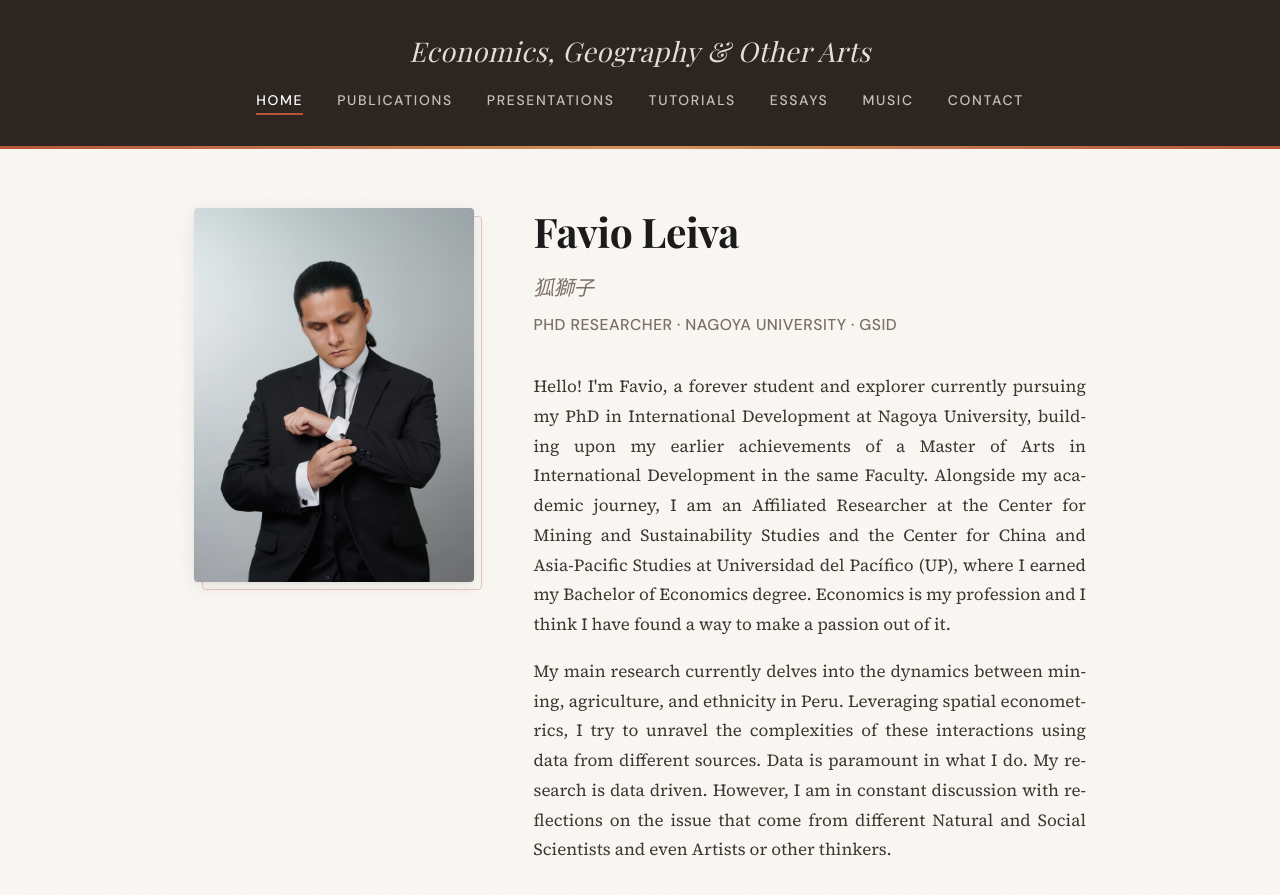
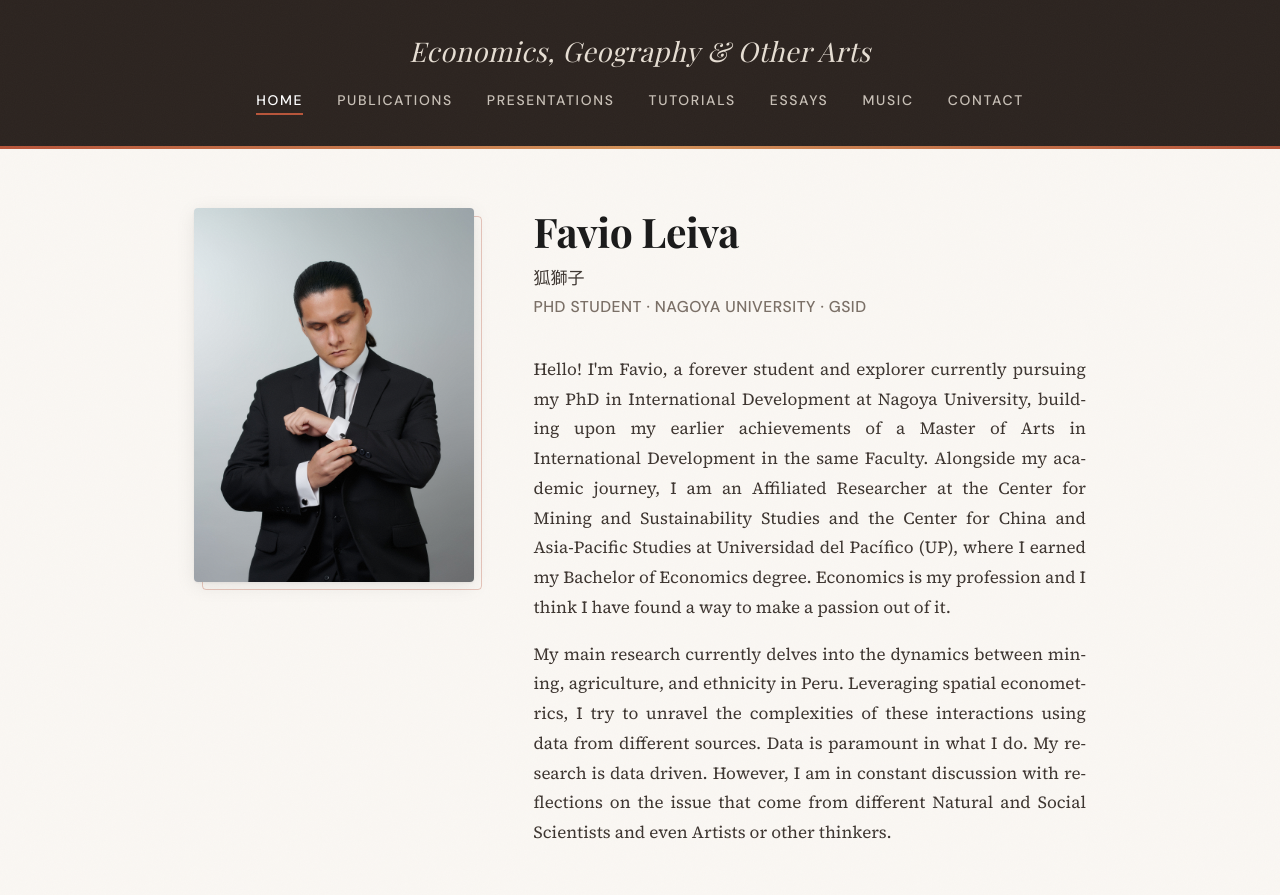
Before and after one commit to Favioleiva/favioleiva.github.io, a Jekyll site: the page index.html, which Jekyll copies as it is, in a window 1280 px wide and 900 px high. Shown: the top 895 px of the window. Built offline with Jekyll 4.4.1, drawn with Linux system fonts in a browser that asks for light colours; some web fonts are replaced.

Commit message:
Update index.html

```diff
--- a/index.html
+++ b/index.html
@@ -10,7 +10,6 @@
     <meta property="og:type" content="website">
     <meta property="og:url" content="https://favioleiva.github.io/">
 
-    <!-- Fonts -->
     <link rel="preconnect" href="https://fonts.googleapis.com">
     <link rel="preconnect" href="https://fonts.gstatic.com" crossorigin>
     <link href="https://fonts.googleapis.com/css2?family=Playfair+Display:ital,wght@0,400;0,600;0,700;1,400&family=Source+Serif+4:ital,wght@0,400;0,600;1,400&family=DM+Sans:wght@400;500;600&family=JetBrains+Mono:wght@400&display=swap" rel="stylesheet">
@@ -19,7 +18,6 @@
     <link rel="icon" href="/images/favicon.png" type="image/png">
     <link rel="shortcut icon" href="/images/favicon.png" type="image/png">
 
-    <!-- Google tag (gtag.js) -->
     <script async src="https://www.googletagmanager.com/gtag/js?id=G-HJDXQNTL8V"></script>
     <script>
       window.dataLayer = window.dataLayer || [];
@@ -45,28 +43,26 @@
     </header>
 
     <main>
-        <!-- Hero Section -->
         <section class="hero">
             <div class="hero-image">
                 <img src="/images/1.Principal.jpg" alt="Favio Leiva">
             </div>
             <div class="hero-text">
-                <h1>Favio Leiva<br><span style="font-size: 0.5em; font-weight: 400; font-style: italic; color: var(--color-muted);">狐獅子</span></h1>
-                <p class="subtitle">PhD Researcher · Nagoya University · GSID</p>
+                <h1>Favio Leiva</h1>
+                <span class="kanji">狐獅子</span>
+                <p class="subtitle">PhD Student · Nagoya University · GSID</p>
                 <p>Hello! I'm Favio, a forever student and explorer currently pursuing my PhD in International Development at Nagoya University, building upon my earlier achievements of a Master of Arts in International Development in the same Faculty. Alongside my academic journey, I am an Affiliated Researcher at the Center for Mining and Sustainability Studies and the Center for China and Asia-Pacific Studies at Universidad del Pacífico (UP), where I earned my Bachelor of Economics degree. Economics is my profession and I think I have found a way to make a passion out of it.</p>
                 <p>My main research currently delves into the dynamics between mining, agriculture, and ethnicity in Peru. Leveraging spatial econometrics, I try to unravel the complexities of these interactions using data from different sources. Data is paramount in what I do. My research is data driven. However, I am in constant discussion with reflections on the issue that come from different Natural and Social Scientists and even Artists or other thinkers.</p>
             </div>
         </section>
 
-        <!-- More About -->
-        <section>
+        <div class="about-continued">
             <p>Besides my main research, I explore different issues such as historical nuances of international trade, with focus on Japan, economic transition, public debt, and gender division of labor. I have even conducted research on guinea pigs in Peru! As long as there is data, I am interested. I am, in part, a Historian and Futurist, Philosopher and Mathematician. I want to learn the language of Humans and the language of Machines.</p>
             <p>Beyond academia, I have other facets with a deep love for the arts and technology. I express my creativity through amateur photography, and I find solace and joy in expressing myself through singing, strumming my guitar, and dancing. As a hobbyist programmer, I enjoy exploring the boundless possibilities of technology.</p>
             <p>While I enjoy working independently, I'm also open to collaborative opportunities if our interests align. If you're passionate about the issues I've mentioned and would like to collaborate, don't hesitate to reach out. Maybe it's a match! Who knows?</p>
             <p>Thank you for visiting my page; I hope you discover valuable tools for your research and, most importantly, have fun!</p>
-        </section>
+        </div>
 
-        <!-- Navigation Cards -->
         <div class="section-cards">
             <a href="publications/" class="section-card">
                 <span class="card-icon">📄</span>
```
